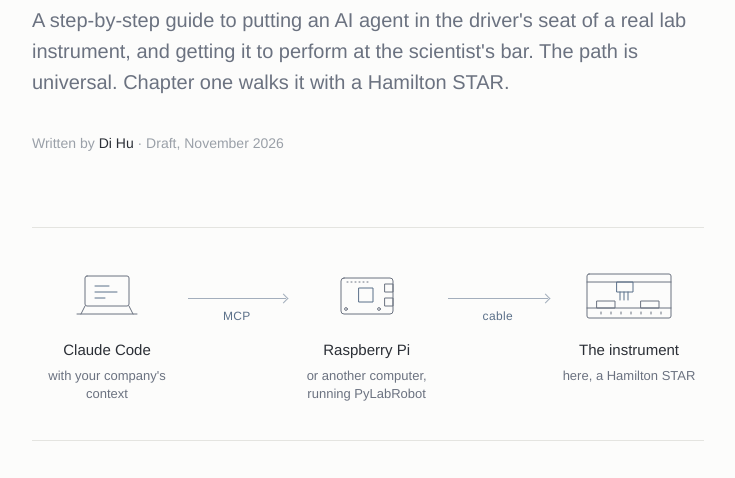
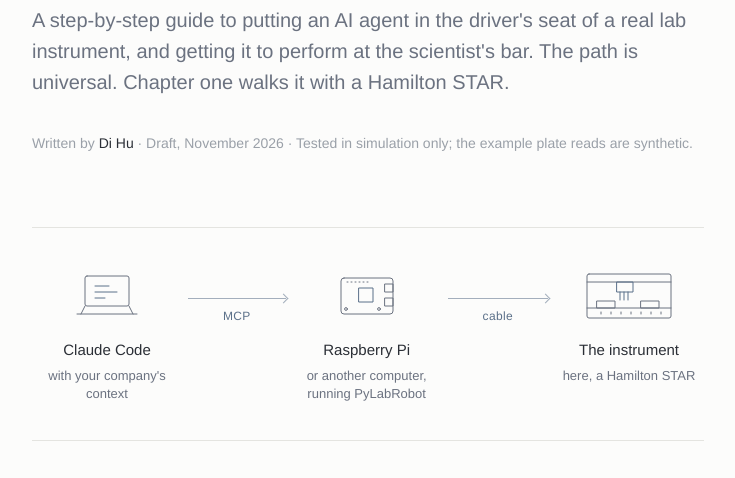
Before and after one commit to di-omics/agentic-lab-guide, a plain HTML site: page docs/index.html in a window 1280 px wide. Shown: the part 322-800 px from the top of the page, without its empty margins (272-1007 px from the left). Drawn offline with Linux system fonts and the light colour scheme.

Commit message:
State that the guide is tested in simulation on synthetic reads

```diff
--- a/docs/index.html
+++ b/docs/index.html
@@ -200,7 +200,7 @@
     <p class="kicker">Chapter one &middot; Hamilton STAR and STARlet</p>
     <h1>From an instrument to an instrument driven by an agent.</h1>
     <p class="lede">A step-by-step guide to putting an AI agent in the driver's seat of a real lab instrument, and getting it to perform at the scientist's bar. The path is universal. Chapter one walks it with a Hamilton STAR.</p>
-    <p class="byline">Written by <b>Di Hu</b> &middot; Draft, November 2026</p>
+    <p class="byline">Written by <b>Di Hu</b> &middot; Draft, November 2026 &middot; Tested in simulation only; the example plate reads are synthetic.</p>
   </div>
 
   <div class="path" role="img" aria-label="Claude Code, holding your company's context, reaches a Raspberry Pi, or another computer, through an MCP. It runs PyLabRobot and drives the instrument over a cable.">
```
Also changed, not shown: 1 other file.
